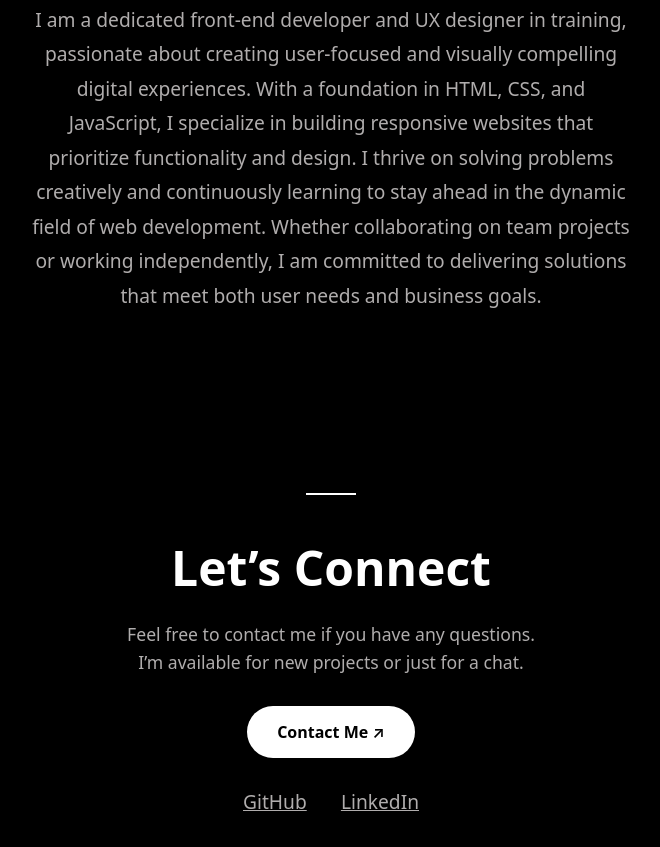
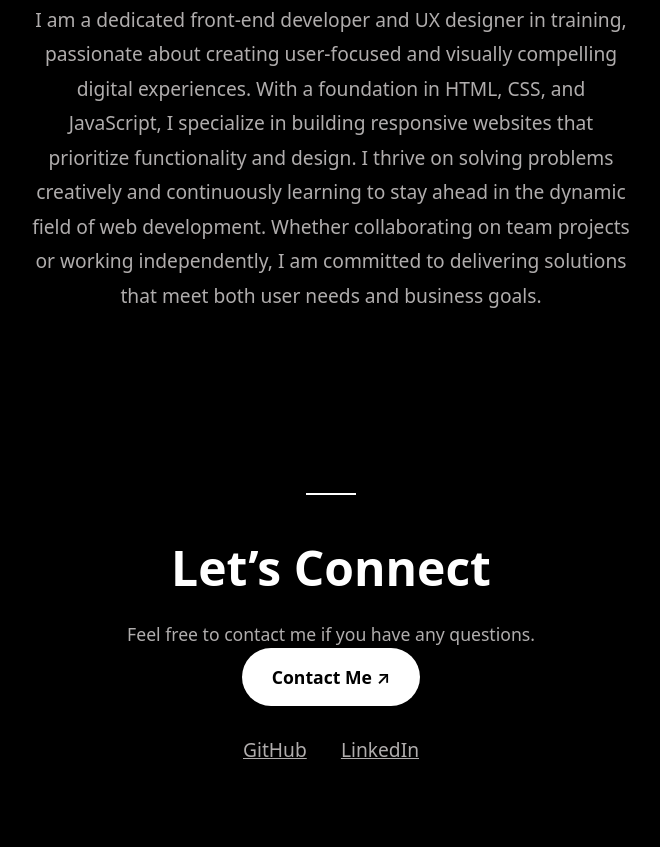
Before and after one commit to ankiiin/portfolio, a plain HTML site: page index.html in a window 1280 px wide. Shown: the part 1566-2413 px from the top of the page, without its empty margins (309-969 px from the left). Drawn offline with Linux system fonts and the light colour scheme.

Commit message:
Update index.html

```diff
--- a/index.html
+++ b/index.html
@@ -97,7 +97,6 @@
         <div class="section-divider"></div>
         <h2>Let’s Connect</h2>
         <p>Feel free to contact me if you have any questions.<br>
-        I’m available for new projects or just for a chat.</p>
         <a href="mailto:annham49344@stud.noroff.no" class="contact-button">Contact Me ↗</a>
         <div class="social-links">
             <a href="https://github.com/ankiiin" target="_blank">GitHub</a>
```
